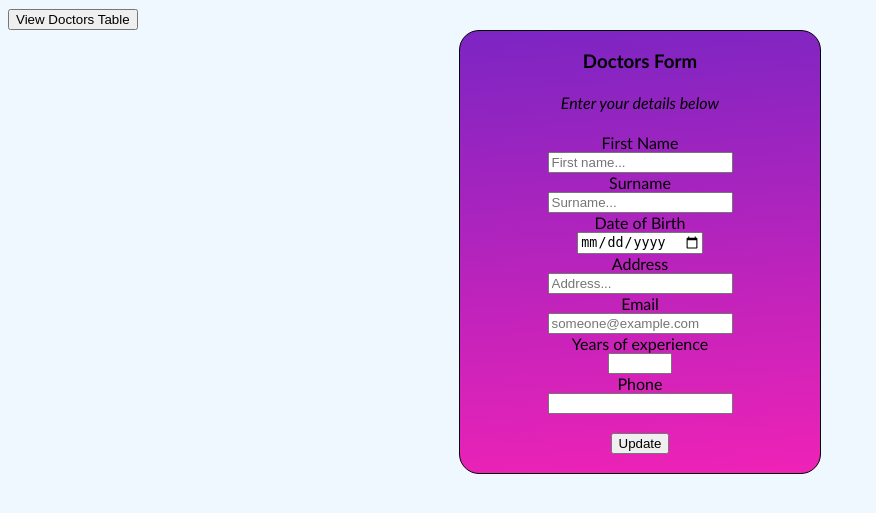
After one commit to Gendi-kinji/MedicaMystic, a PHP site: page /update/update_doctor.php in a window 1280 px wide. The commit adds this page. Shown: the top 513 px of the page, without its empty margins (0-876 px from the left). Run offline with PHP 8.4, Linux system fonts and the light colour scheme; data that the repository does not hold is empty.

Commit message:
Made changes to tables, classes and styles

```diff
--- /dev/null
+++ b/src/delete/doctor.delete.php
@@ -0,0 +1,2 @@
+<?php
+?>
--- /dev/null
+++ b/src/update/update_doctor.php
@@ -0,0 +1,121 @@
+<?php
+if(isset($_GET["id"])){
+    require "../classes/connection.class.php";
+    require "../classes/databasehandler.class.php";
+    require "../classes/models/doctor.class.php";
+
+    $id = $_GET["id"];
+
+    $doctor = new Doctor();
+    $doctor_row = $doctor->getDoctor($id);
+
+    // Extract values:
+    $doctor_firstname = $doctor_row[0]['doctor_firstname'];
+    $doctor_surname = $doctor_row[0]['doctor_surname'];
+    $doctor_dob = $doctor_row[0]['doctor_dob'];
+    $doctor_address = $doctor_row[0]['doctor_address'];
+    $doctor_email = $doctor_row[0]['doctor_email'];
+    $years_of_exp = $doctor_row[0]['years_of_exp'];
+    $doctor_phone = $doctor_row[0]['doctor_phone'];
+
+    // Starting a session to hold the id:
+    session_start();
+    $_SESSION['id'] = $_GET["id"];
+
+    } ?>
+
+<!DOCTYPE html>
+<html lang="en">
+  <head>
+    <meta charset="UTF-8" />
+    <meta http-equiv="X-UA-Compatible" content="IE=edge" />
+    <meta name="viewport" content="width=device-width, initial-scale=1.0" />
+    <link rel="stylesheet" href="../styles/form_styles/add_doctors.css" />
+    <title>Doctors Form</title>
+  </head>
+  <body>
+    <form action="../view_tables/view_doctors.php" method="GET">
+      <input type="submit" value="View Doctors Table" />
+    </form>
+    <form
+      class="doctor-form"
+      action="../updators/doctor.updator.php"
+      method="POST"
+    >
+      <!-- In the action attribute, the value passed is the php script which outputs the name of the script
+    being run-->
+      <header id="doctor-form-header">
+        <h3 id="doctor-form-title">Doctors Form</h3>
+        <h4>Enter your details below</h4>
+      </header>
+      <label for="doctor_firstname">First Name</label>
+      <input
+        type="text"
+        id="doctor_firstname"
+        name="doctor_firstname"
+        placeholder="First name..."
+        value="<?php echo $doctor_firstname;?>"
+        required
+      />
+      <label for="doctor_surname">Surname</label>
+      <input
+        type="text"
+        id="doctor_surname"
+        name="doctor_surname"
+        placeholder="Surname..."
+        value="<?php echo $doctor_surname;?>"
+        required
+      />
+      <label for="doctor_dob">Date of Birth</label>
+      <input
+        type="date"
+        id="doctor_dob"
+        name="doctor_dob"
+        value="<?php echo $doctor_dob;?>"
+        required
+      />
+      <label for="doctor_address">Address</label>
+      <input
+        type="text"
+        id="doctor_address"
+        name="doctor_address"
+        placeholder="Address..."
+        value="<?php echo $doctor_address;?>"
+        required
+      />
+      <label for="doctor_email">Email</label>
+      <input
+        type="email"
+        id="doctor_email"
+        name="doctor_email"
+        placeholder="someone@example.com"
+        value="<?php echo $doctor_email;?>"
+        required
+      />
+      <label for="years_of_exp">Years of experience</label>
+      <input
+        type="number"
+        id="years_of_exp"
+        name="years_of_exp"
+        min="0"
+        max="100"
+        value="<?php echo $years_of_exp;?>"
+      />
+      <label for="doctor_phone">Phone</label>
+      <input
+        type="text"
+        id="doctor_phone"
+        name="doctor_phone"
+        list="country-codes"
+        value="<?php echo $doctor_phone;?>"
+        required
+      />
+      <datalist id="country-codes">
+        <option value="+254">Kenya</option>
+        <option value="+255">Tanzania</option>
+        <option value="+256">Uganda</option></datalist
+      ><br />
+      <button type="submit" name="submit" value="Update">Update</button><br />
+    </form>
+  </body>
+</html>
--- a/src/view_tables/view_drugs.php
+++ b/src/view_tables/view_drugs.php
@@ -15,12 +15,10 @@
     </head>
     <body>
         <h1>Drugs Table</h1>
-        <center>
             <?php
             $drug = new Drug();
             $drug_table = $drug->getAllDrugs();
-            TableView::showTable($drug_table);
+            TableView::showTable($drug_table, 'drug');
             ?>
-        </center>
     </body>
 </html>
--- a/src/view_tables/view_patients.php
+++ b/src/view_tables/view_patients.php
@@ -15,12 +15,10 @@
     </head>
     <body>
         <h1>Patients Table</h1>
-        <center>
             <?php
             $patient = new Patient();
             $patient_table = $patient->getAllPatients();
-            TableView::showTable($patient_table);
+            TableView::showTable($patient_table, 'patient');
             ?>
-        </center>
     </body>
 </html>
--- a/src/view_tables/view_pharmaceutical.php
+++ b/src/view_tables/view_pharmaceutical.php
@@ -15,12 +15,10 @@
         <link rel="stylesheet" href="../styles/table_styles.css">
     <body>
         <h1>Pharmaceuticals Table</h1>
-        <center>
             <?php
             $pharmaceutical = new Pharmaceutical();
             $pharmaceutical_table = $pharmaceutical->getAllPharmaceuticals();
-            TableView::showTable($pharmaceutical_table);
+            TableView::showTable($pharmaceutical_table, 'pharmaceutical');
             ?>
-        </center>
     </body>
 </html>
--- a/src/view_tables/view_pharmacy.php
+++ b/src/view_tables/view_pharmacy.php
@@ -2,7 +2,7 @@
     require "../classes/connection.class.php";
     require "../classes/databasehandler.class.php";
     require "../classes/models/pharmacy.class.php";
-    require "../classes/views/table.class.php";
+    require "../classes/views/tableview.class.php";
 ?>
 
 <!DOCTYPE html>
@@ -15,12 +15,10 @@
     </head>
     <body>
         <h1>Pharmacy Table</h1>
-        <center>
             <?php
             $pharmacy = new Pharmacy();
             $pharmacy_table = $pharmacy->getAllPharmacies();
-            TableView::showTable($pharmacy_table);
+            TableView::showTable($pharmacy_table, 'pharmacy');
             ?>
-        </center>
     </body>
 </html>
--- a/src/view_tables/view_supervisors.php
+++ b/src/view_tables/view_supervisors.php
@@ -2,7 +2,7 @@
     require "../classes/connection.class.php";
     require "../classes/databasehandler.class.php";
     require "../classes/models/supervisor.class.php";
-    require "../classes/views/table.class.php";
+    require "../classes/views/tableview.class.php";
 ?>
 
 <!DOCTYPE html>
@@ -15,12 +15,10 @@
     </head>
     <body>
         <h1>Supervisors Table</h1>
-        <center>
             <?php
             $supervisor = new Supervisor();
             $supervisor_table = $supervisor->getAllSupervisors();
-            TableView::showTable($supervisor_table);
+            TableView::showTable($supervisor_table, 'supervisor');
             ?>
-        </center>
     </body>
 </html>
```
Also changed, not shown: src/classes/databasehandler.class.php (+17 -13 lines), src/classes/models/doctor.class.php (+10 -2 lines), src/classes/models/drug.class.php (+10 -2 lines), src/classes/views/tableview.class.php (+5 -4 lines), src/styles/table_styles.css (+14 -0 lines), src/updators/doctor.updator.php (added, +32 -0 lines), src/view_tables/view_doctors.php (+5 -4 lines).
